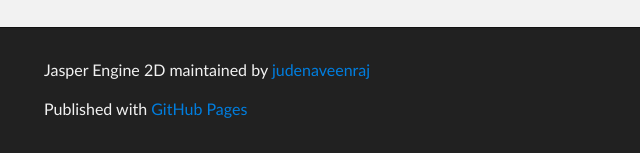
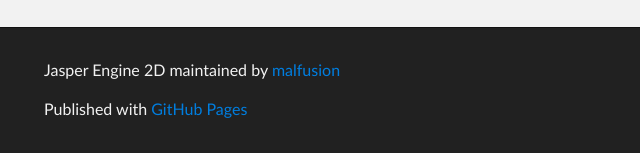
Before and after one commit to malfusion/JasperEngine-2D, a plain HTML site: page tutorial2.html in a window 1280 px wide. Shown: the part 2448-2601 px from the top of the page, 276-916 px from the left. Drawn offline with Linux system fonts and the light colour scheme.

Commit message:
Update tutorial2.html

```diff
--- a/tutorial2.html
+++ b/tutorial2.html
@@ -16,14 +16,14 @@
     <!-- HEADER -->
     <div id="header_wrap" class="outer">
         <header class="inner">
-          <a id="forkme_banner" href="https://github.com/judenaveenraj/JasperEngine-2D">View on GitHub</a>
+          <a id="forkme_banner" href="https://github.com/malfusion/JasperEngine-2D">View on GitHub</a>
 
           <h1 id="project_title">Jasper Engine 2D</h1>
           <h2 id="project_tagline">An Object-Behavior Based 2D Game Engine for Javascript.</h2>
 
             <section id="downloads">
-              <a class="zip_download_link" href="https://github.com/judenaveenraj/JasperEngine-2D/zipball/master">Download this project as a .zip file</a>
-              <a class="tar_download_link" href="https://github.com/judenaveenraj/JasperEngine-2D/tarball/master">Download this project as a tar.gz file</a>
+              <a class="zip_download_link" href="https://github.com/malfusion/JasperEngine-2D/zipball/master">Download this project as a .zip file</a>
+              <a class="tar_download_link" href="https://github.com/malfusion/JasperEngine-2D/tarball/master">Download this project as a tar.gz file</a>
             </section>
         </header>
     </div>
@@ -140,7 +140,7 @@
     <!-- FOOTER  -->
     <div id="footer_wrap" class="outer">
       <footer class="inner">
-        <p class="copyright">Jasper Engine 2D maintained by <a href="https://github.com/judenaveenraj">judenaveenraj</a></p>
+        <p class="copyright">Jasper Engine 2D maintained by <a href="https://github.com/malfusion">malfusion</a></p>
         <p>Published with <a href="http://pages.github.com">GitHub Pages</a></p>
       </footer>
     </div>
```
